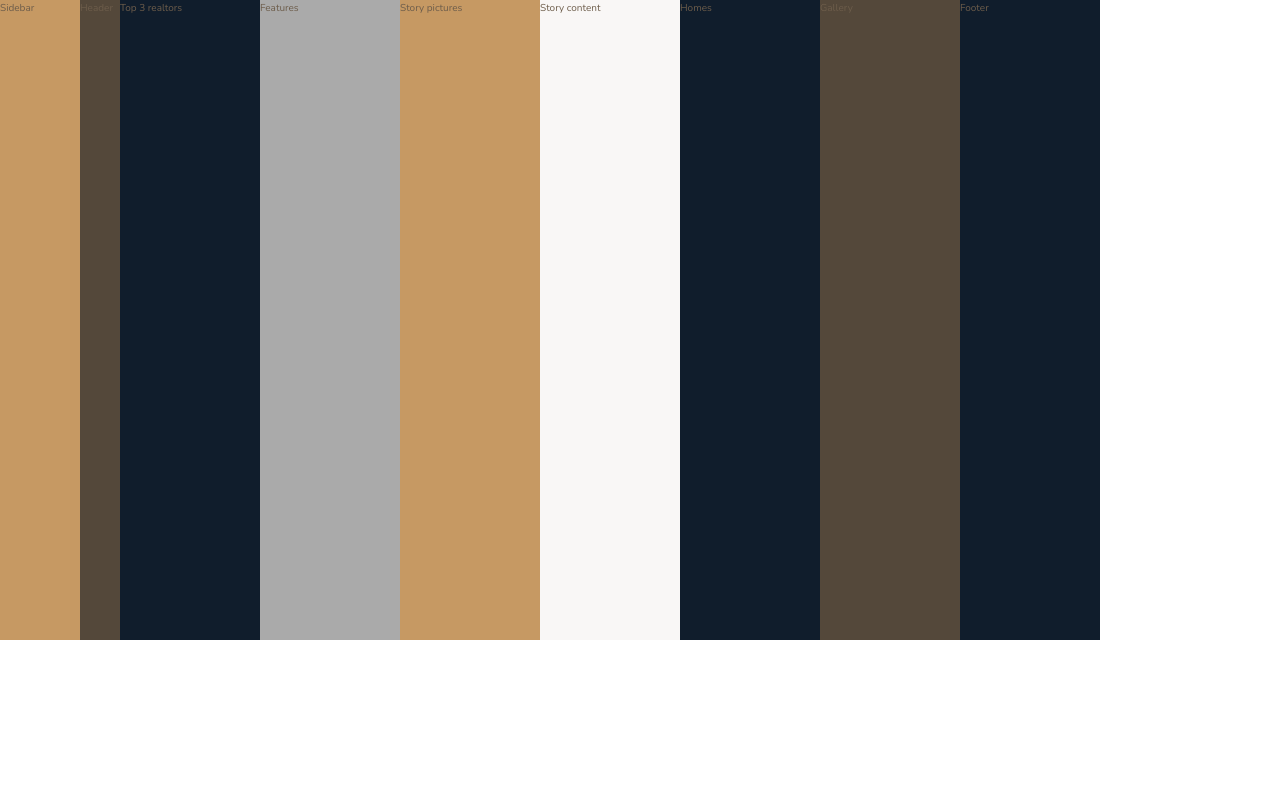
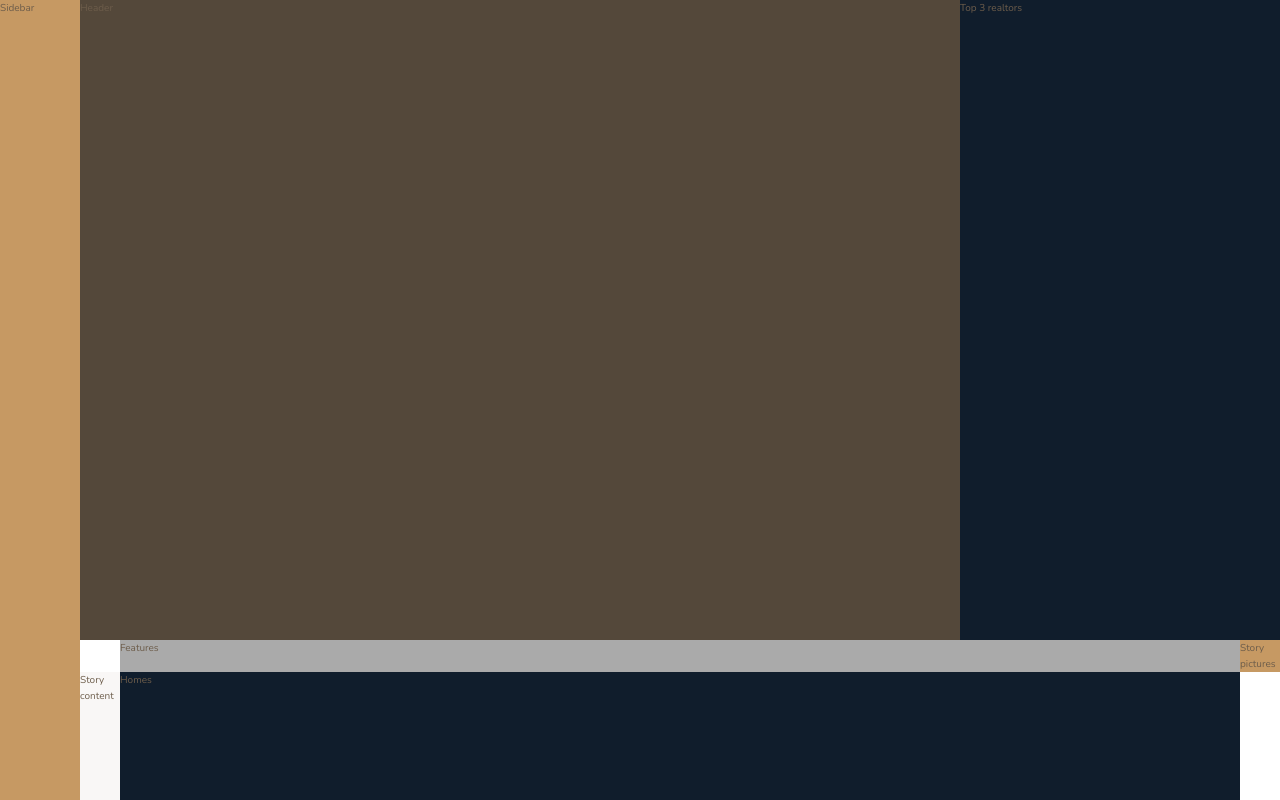
Before and after one commit to vukojevicc/Real_estate_project, a website: page index.html in a window 1280 px wide. Shown: the top 800 px of the page. Drawn offline with nearby package versions, Linux system fonts and the light colour scheme.

Commit message:
building overall layout pt2 done

```diff
--- a/sass/_base.scss
+++ b/sass/_base.scss
@@ -37,5 +37,5 @@ body{
 .container{
     display: grid;
     grid-template-rows: 80vh min-content 40vw repeat(3, min-content);
-    grid-template-columns: 8rem 1fr repeat(8, minmax(min-content, 14rem)) 1fr;
+    grid-template-columns: [sidebar-start] 8rem [sidebar-end full-start] 1fr [center-start] repeat(8, [col-start] minmax(min-content, 14rem) [col-end]) [center-end] 1fr [full-end];
 }
--- a/sass/_features.scss
+++ b/sass/_features.scss
@@ -1,3 +1,4 @@
 .features{
     background-color: $color-grey-light-2;
+    grid-column: center-start / center-end;
 }
--- a/sass/_footer.scss
+++ b/sass/_footer.scss
@@ -1,3 +1,4 @@
 .footer{
     background-color: $color-secondary;
+    grid-column: full-start / full-end;
 }
--- a/sass/_gallery.scss
+++ b/sass/_gallery.scss
@@ -1,3 +1,4 @@
 .gallery{
     background-color: $color-grey-dark-1;
+    grid-column: full-start / full-end;
 }
--- a/sass/_header.scss
+++ b/sass/_header.scss
@@ -1,3 +1,4 @@
 .header{
     background-color: $color-grey-dark-1;
+    grid-column: full-start / col-end 6;
 }
--- a/sass/_homes.scss
+++ b/sass/_homes.scss
@@ -1,3 +1,4 @@
 .homes{
     background-color: $color-secondary;
+    grid-column: center-start / center-end;
 }
--- a/sass/_realtors.scss
+++ b/sass/_realtors.scss
@@ -1,3 +1,4 @@
 .realtors{
     background-color: $color-secondary;
+    grid-column: col-start 7 / -1;
 }
--- a/sass/_sidebar.scss
+++ b/sass/_sidebar.scss
@@ -1,3 +1,5 @@
 .sidebar{
     background-color: $color-primary;
+    grid-column: sidebar-start / sidebar-end;
+    grid-row: 1 / -1;
 }
```
Also changed, not shown: css/style.css.
